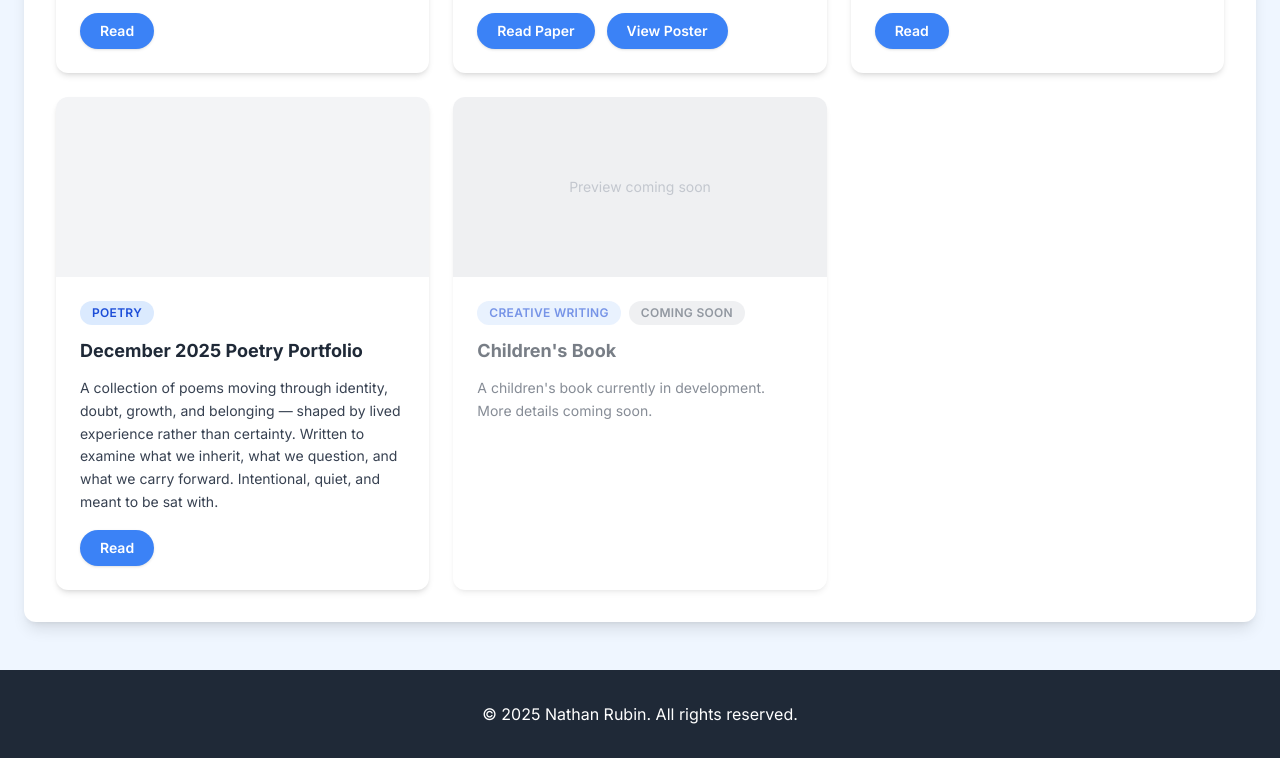
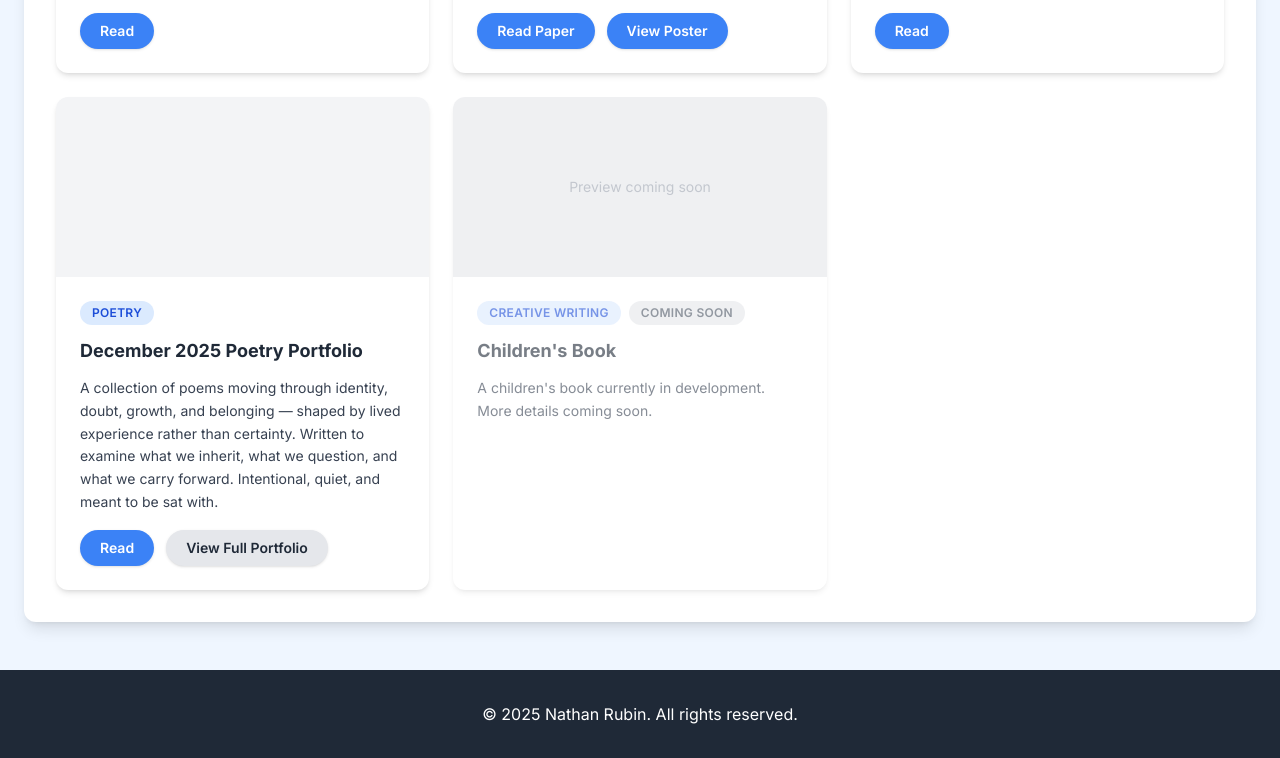
Before and after one commit to nathanrubin2004-glitch/Nathanrubin617, a website: page writing.html in a window 1280 px wide. Shown: the part 840-1598 px from the top of the page. Drawn offline with nearby package versions, Linux system fonts and the light colour scheme; a script that the page names is missing.

Commit message:
style: move poetry portfolio link from home page to projects section
Removes the allpoetry.com button from the About section on the home page
and adds a "View Full Portfolio" button to the poetry card in the Projects page.

Co-Authored-By: Claude Sonnet 4.6 <noreply@anthropic.com>

```diff
--- a/writing.html
+++ b/writing.html
@@ -141,10 +141,14 @@
                         <p class="text-gray-700 text-sm leading-relaxed mb-4 flex-grow">
                             A collection of poems moving through identity, doubt, growth, and belonging — shaped by lived experience rather than certainty. Written to examine what we inherit, what we question, and what we carry forward. Intentional, quiet, and meant to be sat with.
                         </p>
-                        <div class="mt-auto">
+                        <div class="mt-auto flex flex-wrap gap-3">
                             <a href="assets/pdfs/poetry-portfolio.pdf" target="_blank" rel="noopener noreferrer"
                                class="inline-block bg-blue-500 text-white text-sm font-semibold py-2 px-5 rounded-full shadow hover:bg-blue-600 transition-transform transform hover:scale-105">
                                 Read
+                            </a>
+                            <a href="https://allpoetry.com/NathanRubin" target="_blank" rel="noopener noreferrer"
+                               class="inline-block bg-gray-200 text-gray-800 text-sm font-semibold py-2 px-5 rounded-full shadow hover:bg-gray-300 transition-transform transform hover:scale-105">
+                                View Full Portfolio
                             </a>
                         </div>
                     </div>
```
Also changed, not shown: index.html (+0 -5 lines).
